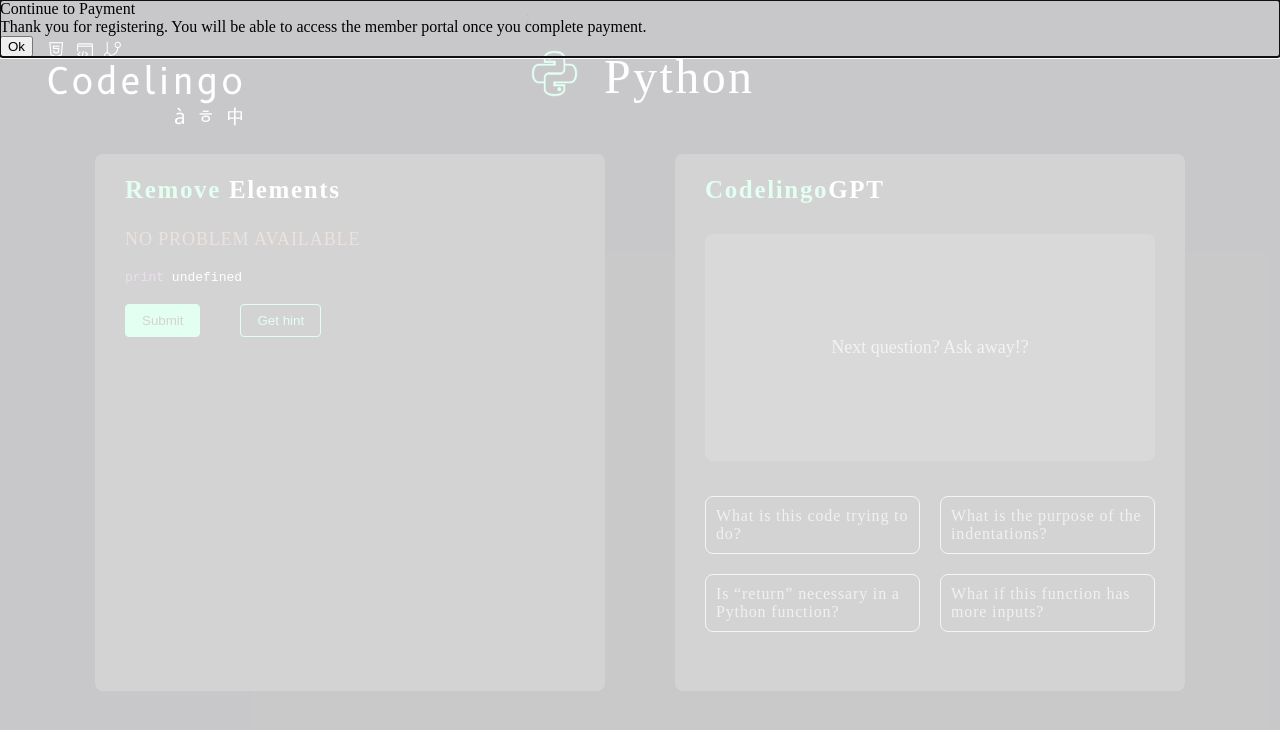
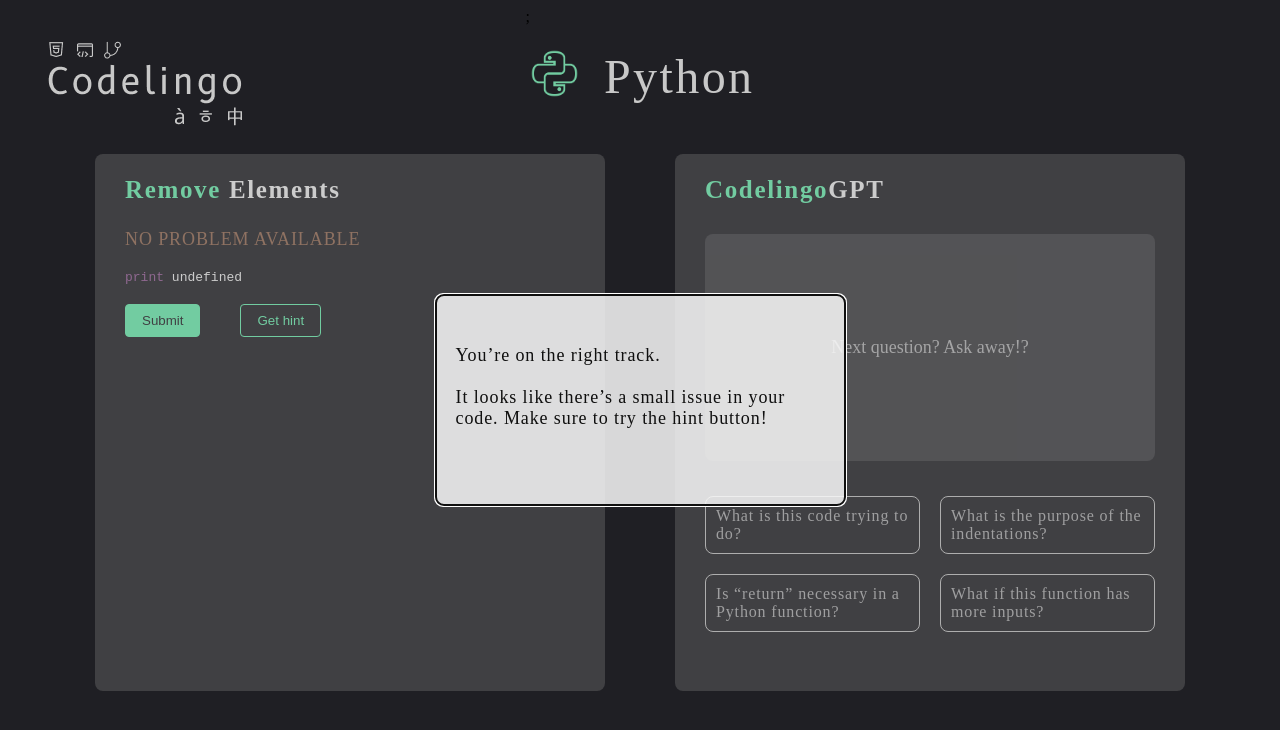
Before and after one commit to sbe06079/HackDuke-FrontEnd, a React app: page /pythonpage1 in a window 1280 px wide. Shown: the top 730 px of the page. Built offline with nearby package versions, Linux system fonts and the light colour scheme.

Commit message:
modal finished

```diff
--- a/src/PythonPage1/pythonpage1.css
+++ b/src/PythonPage1/pythonpage1.css
@@ -93,3 +93,21 @@
     line-height: normal;
     letter-spacing: 0.9px;
 }
+
+.popup {
+    width: 409px;
+    height: 210px;
+    border-radius: 8px;
+    background: rgba(250, 250, 250, 0.85);
+}
+
+.modalText {
+    color: #0F0F0F;
+    font-family: Apple SD Gothic Neo;
+    font-size: 18px;
+    font-style: normal;
+    font-weight: 400;
+    line-height: normal;
+    letter-spacing: 0.9px;
+    margin: 50px 15px 0px 20px;
+}
--- a/src/PythonPage1/pythonpage1.tsx
+++ b/src/PythonPage1/pythonpage1.tsx
@@ -19,6 +19,7 @@
     const [question3, setQuestion3] = useState("");
     const [question4, setQuestion4] = useState("");
     const [popupOpen, setPopupOpen] = useState(true);
+    const [congrats, setCongrats] = useState(true);
 
     const id = Number(urlParams.get("id")?.toString());
     const codingProblem: any = pythonAlgosData.mappings.find(item => item.id === id)?.codeSnippet ?? "NO PROBLEM AVAILABLE";
@@ -29,6 +30,8 @@
 
     const setOpen = () => {setPopupOpen(true);};
     const setClose = () => {setPopupOpen(false);};
+    const setCorrect = () => {setCongrats(true);};
+    const setHint = () => {setCongrats(false);};
 
 
     useEffect(() => {
@@ -86,12 +89,26 @@
                 <div className="text">Python</div>
             </div>
         </div>
-        <Modal className="verificationPopup" isOpen={popupOpen} onRequestClose={setClose} ariaHideApp={false} style={{
-                    overlay: {
-                    }}}>
-                    <div className="popupTitle">Continue to Payment</div>
-                    <div className="popupText">Thank you for registering. You will be able to access the member portal once you complete payment.</div>
-                    <button className="popupOKButton" onClick={() => {setClose;}}>Ok</button>
+        <Modal className="popup" isOpen={popupOpen} onRequestClose={setClose} ariaHideApp={false} style={{overlay: {
+            backgroundColor: 'rgba(0, 0, 0, 0.20)', /* Background color with opacity */
+            display: 'flex',
+            justifyContent: 'center',
+            alignItems: 'center',
+        }}}>
+            {congrats ? (
+                <div>
+                    <p className="modalText">You’re on the right track.
+                    <br /> <br />It looks like there’s a small issue in your code. Make sure to try the hint button!</p>
+              </div>
+            ) : (
+                <div>
+                    <p className="modalText">Congratulations</p>
+                    <br />
+                    <br />
+                    {/* eslint-disable-next-line react/no-unescaped-entities */}
+                    <p>You've successfully implemented the module. Great job!</p>
+                </div>
+            )}
         </Modal>
         <div className="pythonContainer">
             <div className="questionBox">
```
